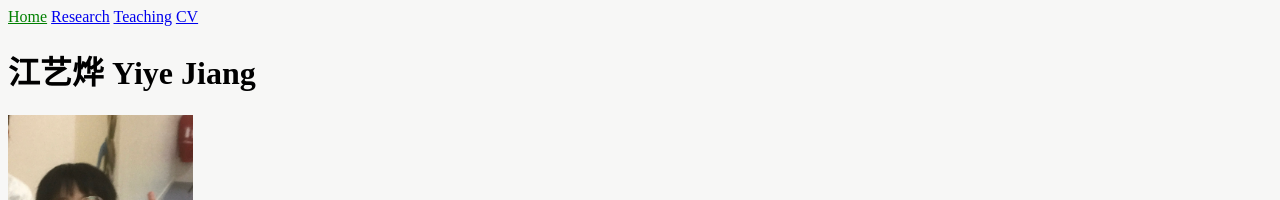
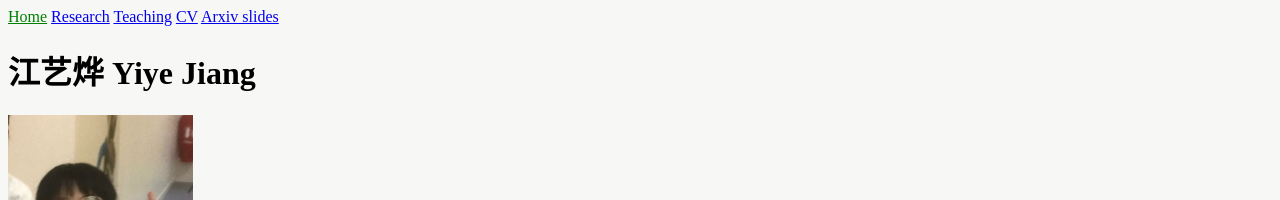
Before and after one commit to yiyej/yiyej.github.io, a Jekyll site: the page built from index.html, in a window 1280 px wide. Shown: the top 200 px of the page. Built offline with Jekyll 4.4.1, drawn with Linux system fonts in a browser that asks for light colours.

Commit message:
Add Arxiv slides to navigation

```diff
--- a/_data/navigation.yml
+++ b/_data/navigation.yml
@@ -6,3 +6,5 @@
   link: /teaching.html
 - name: CV
   link: /assets/CV_English.pdf
+- name: Arxiv slides
+  link: /arxiv_slides.html
```
